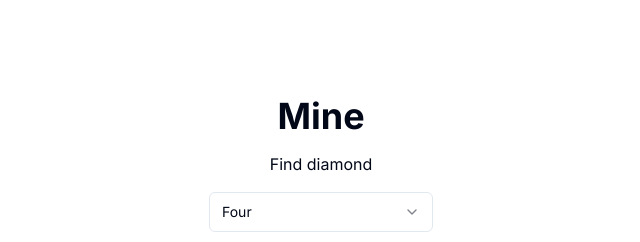
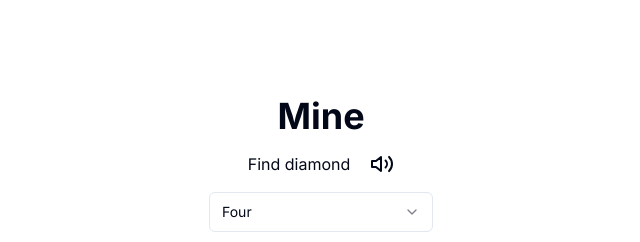
Before and after one commit to mahmudulnayeem/mine-game, a Next.js app: page / in a window 1280 px wide. Shown: the top 242 px of the page, without its empty margins (319-959 px from the left). Built offline with nearby package versions, Linux system fonts and the light colour scheme.

Commit message:
feat: added sound mute unmute button

```diff
--- a/app/page.tsx
+++ b/app/page.tsx
@@ -13,6 +13,7 @@ import {
   DialogTitle,
 } from "~~/components/ui/dialog";
 
+import { Volume2, VolumeX } from "lucide-react";
 import {
   Select,
   SelectContent,
@@ -24,6 +25,7 @@ import {
 } from "~~/components/ui/select";
 
 export default function Home() {
+  const [sound, setSound] = useState(true);
   const [gameOver, setGameOver] = useState(false);
   const [isGameWin, setIsGameWin] = useState(false);
   const [size, setSize] = useState(4);
@@ -72,12 +74,16 @@ export default function Home() {
      * 3. Return
      */
     if (newFields[index].isMine) {
+      if (sound) {
         const explosion = new Audio("./explosion.mpeg");
         explosion.play();
+      }
       // set timeout for the sound
       setTimeout(() => {
+        if (sound) {
           const gameOverSound = new Audio("./game-over.wav");
           gameOverSound.play();
+        }
       }, 1000);
 
       setGameOver(true);
@@ -90,14 +96,18 @@ export default function Home() {
       );
       return;
     }
+    if (sound) {
       const ClickSound = new Audio("./click.wav");
       ClickSound.play();
+    }
     setFields(newFields);
 
     // check is game clear
     if (newFields.every((field) => field.isOpen || field.isMine)) {
+      if (sound) {
         const WinSound = new Audio("./win.wav");
         WinSound.play();
+      }
       setIsGameWin(true);
     }
   };
@@ -137,7 +147,12 @@ export default function Home() {
     <main className="flex min-h-screen flex-col items-center gap-10 sm:p-24 p-4">
       <div className="w-full flex flex-col items-center gap-4">
         <h1 className="text-4xl font-bold text-center">Mine</h1>
+        <div className="flex items-center gap-5">
           <p className="text-center">Find diamond</p>
+          <button onClick={() => setSound((prev) => !prev)}>
+            {sound ? <Volume2 size={24} /> : <VolumeX size={24} />}
+          </button>
+        </div>
         <Select
           value={size.toString()}
           onValueChange={(e) => {
```
Lines whose indentation alone changed are shown as unchanged.
